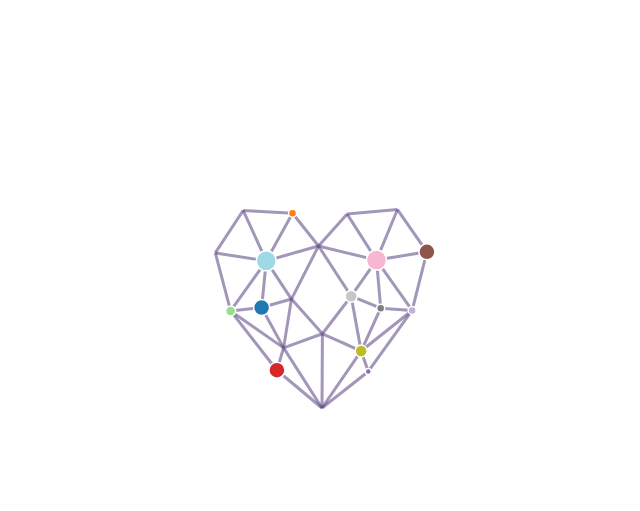
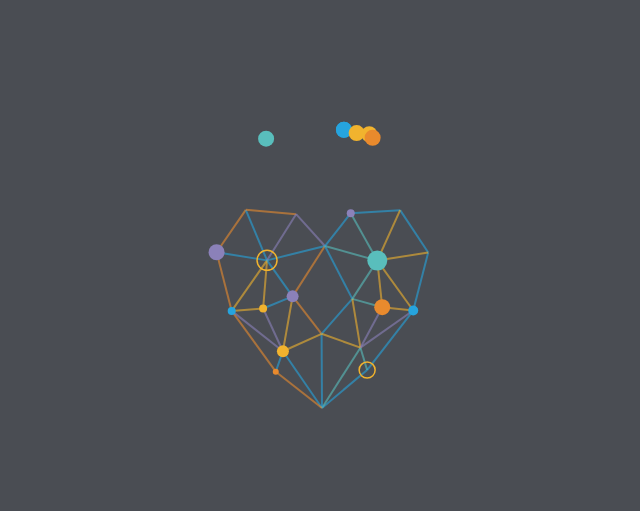
Before and after one commit to RichardCzechowski/d3_looker_heart, a plain HTML site: page index.html in a window 1280 px wide. Shown: the whole page, without its empty margins (166-806 px from the left). Drawn offline with nearby package versions, Linux system fonts and the light colour scheme.

Commit message:
finalize colors

```diff
--- a/index.html
+++ b/index.html
@@ -12,6 +12,10 @@
   stroke-opacity: .6;
 }
 
+body{
+  background-color: #4A4D53;
+}
+
 </style>
 <body>
 <script src="http://d3js.org/d3.v3.min.js"></script>
@@ -19,8 +23,6 @@
 
 var width = 960,
     height = 500;
-
-var color = d3.scale.category20();
 
 var force = d3.layout.force()
     .charge(function(d){
@@ -36,85 +38,92 @@ var svg = d3.select("body").append("svg")
     .attr("width", width)
     .attr("height", height);
 
-var purple = "purple";
-var lOrange = "orange";
-var dOrange = "red";
-var blue = "blue";
-var green = "green";
+var purple = "#8B81B9";
+var lOrange = "#F1B32E";
+var dOrange = "#E98A2D";
+var blue = "#26A4DE";
+var green = "#59BEBC";
 
 var graph = {
   "nodes":[
-    {"name":"Decorator1","group":0, "radius": 0}, // This is a placeholder because I numberd them wrong
+    {"name":"Placeholder1","group":0, "radius": 0}, // This is a placeholder because I numbered them wrong
     {"name":"Info1","group":1, "radius": 0},
-    {"name":"Info2","group":2, "radius": 4, "color": purple},
+    {"name":"Info2","group":2, "radius": 4, "fill": purple},
     {"name":"Info3","group":3, "radius": 0},
     {"name":"Info4","group":4, "radius": 0},
-    {"name":"Info5","group":5, "radius": 5, "color": blue},
-    {"name":"Info6","group":6, "radius": 8, "color": lOrange},
+    {"name":"Info5","group":5, "radius": 5, "fill": blue},
+    {"name":"Info6","group":6, "radius": 8, "stroke": lOrange},
     {"name":"Info7","group":7, "fixed": true, "x": 480, "y": 400, "radius": 0},
-    {"name":"Info8","group":8, "radius": 3, "color": dOrange},
-    {"name":"Info9","group":9, "radius": 4, "color": blue},
-    {"name":"Info10","group":10, "radius": 8, "color": purple},
+    {"name":"Info8","group":8, "radius": 3, "fill": dOrange},
+    {"name":"Info9","group":9, "radius": 4, "fill": blue},
+    {"name":"Info10","group":10, "radius": 8, "fill": purple},
     {"name":"Info11","group":11, "radius": 0},
     {"name":"Info12","group":12, "radius": 0},
-    {"name":"Info13","group":13, "radius": 10, "color": lOrange, "charge": -500},
-    {"name":"Info14","group":14, "radius": 4, "color": lOrange},
-    {"name":"Info15","group":15, "radius": 6, "color": purple, "charge": -1000},
-    {"name":"Info16","group":16, "radius": 6, "color": lOrange},
+    {"name":"Info13","group":13, "radius": 10, "stroke": lOrange, "charge": -500},
+    {"name":"Info14","group":14, "radius": 4, "fill": lOrange},
+    {"name":"Info15","group":15, "radius": 6, "fill": purple, "charge": -1000},
+    {"name":"Info16","group":16, "radius": 6, "fill": lOrange},
     {"name":"Info17","group":17, "radius": 0, "charge": -1000},
     {"name":"Info18","group":18, "radius": 0, "charge": -1000},
-    {"name":"Info19","group":19, "radius": 10, "color": green, "charge": -500},
-    {"name":"Info20","group":20, "radius": 8, "color": dOrange},
-    {"name":"Info21","group":21, "radius": 0}
+    {"name":"Info19","group":19, "radius": 10, "fill": green, "charge": -500},
+    {"name":"Info20","group":20, "radius": 8, "fill": dOrange},
+    {"name":"Info21","group":21, "radius": 0},
+    // The rest of these are random motion nodes
+    {"name":"Ornament1","group":20, "radius": 8, "fill": lOrange, charge: 40},
+    {"name":"Ornament2","group":20, "radius": 8, "fill": blue, charge: -40},
+    {"name":"Ornament3","group":20, "radius": 8, "fill": blue, charge: 40},
+    {"name":"Ornament4","group":20, "radius": 8, "fill": lOrange, charge: -40},
+    {"name":"Ornament5","group":20, "radius": 8, "fill": green, charge: 40},
+    {"name":"Ornament6","group":20, "x": 480, "y": 400, charge: -40, "radius": 8, "fill": dOrange}
   ],
   "links":[
-    {"source":1,"target":12,"value":1,"length":6, "color": purple},
-    {"source":1,"target":13,"value":1,"length":10, "color": blue},
-    {"source":1,"target":15,"value":1,"length":9, "color": dOrange},
-    {"source":1,"target":18,"value":1,"length":8, "color": blue},
-    {"source":1,"target":19,"value":1,"length":9, "color": green},
-    {"source":1,"target":2,"value":1,"length":6, "color": blue},
-    {"source":2,"target":19,"value":1,"length":10, "color": green},
-    {"source":2,"target":3,"value":1,"length":9, "color": blue},
-    {"source":3,"target":4,"value":1,"length":9, "color": blue},
-    {"source":3,"target":19,"value":1,"length":10, "color": lOrange},
-    {"source":4,"target":5,"value":1,"length":10, "color": blue},
-    {"source":4,"target":19,"value":1,"length":10, "color": lOrange},
-    {"source":5,"target":19,"value":1,"length":11, "color": lOrange},
-    {"source":5,"target":20,"value":1,"length":7, "color": lOrange},
-    {"source":5,"target":21,"value":1,"length":11, "color": purple},
-    {"source":5,"target":6,"value":1,"length":12, "color": blue},
-    {"source":6,"target":21,"value":1,"length":3, "color": green},
-    {"source":6,"target":7,"value":1,"length":8, "color": blue},
-    {"source":7,"target":21,"value":1,"length":8, "color": green},
-    {"source":7,"target":16,"value":1,"length":8, "color": blue},
-    {"source":7,"target":17,"value":1,"length":10, "color": blue},
-    {"source":7,"target":8,"value":1,"length":8, "color": dOrange},
-    {"source":8,"target":16,"value":1,"length":3, "color": blue},
-    {"source":8,"target":9,"value":1,"length":12, "color": dOrange},
-    {"source":9,"target":16,"value":1,"length":11, "color": purple},
-    {"source":9,"target":14,"value":1,"length":7, "color": lOrange},
-    {"source":9,"target":13,"value":1,"length":11, "color": lOrange},
-    {"source":9,"target":10,"value":1,"length":10, "color": dOrange},
-    {"source":10,"target":13,"value":1,"length":10, "color": blue},
-    {"source":10,"target":11,"value":1,"length":9, "color": dOrange},
-    {"source":11,"target":13,"value":1,"length":10, "color": blue},
-    {"source":11,"target":12,"value":1,"length":9, "color": dOrange},
-    {"source":12,"target":13,"value":1,"length":10, "color": purple},
-    {"source":13,"target":14,"value":1,"length":7, "color": lOrange},
-    {"source":13,"target":15,"value":1,"length":6, "color": blue},
-    {"source":14,"target":15,"value":1,"length":5, "color": blue},
-    {"source":14,"target":16,"value":1,"length":6, "color": purple},
-    {"source":15,"target":16,"value":1,"length":9, "color": lOrange},
-    {"source":15,"target":17,"value":1,"length":4, "color": dOrange},
-    {"source":16,"target":17,"value":1,"length":6, "color": lOrange},
-    {"source":17,"target":18,"value":1,"length":4, "color": blue},
-    {"source":17,"target":21,"value":1,"length":6, "color": lOrange},
-    {"source":18,"target":19,"value":1,"length":6, "color": green},
-    {"source":18,"target":20,"value":1,"length":5, "color": green},
-    {"source":18,"target":21,"value":1,"length":6, "color": lOrange},
-    {"source":19,"target":20,"value":1,"length":7, "color": lOrange},
-    {"source":20,"target":21,"value":1,"length":6, "color": purple}
+    {"source":1,"target":12,"value":1,"length":6, "stroke": purple},
+    {"source":1,"target":13,"value":1,"length":10, "stroke": blue},
+    {"source":1,"target":15,"value":1,"length":9, "stroke": dOrange},
+    {"source":1,"target":18,"value":1,"length":8, "stroke": blue},
+    {"source":1,"target":19,"value":1,"length":9, "stroke": green},
+    {"source":1,"target":2,"value":1,"length":6, "stroke": blue},
+    {"source":2,"target":19,"value":1,"length":10, "stroke": green},
+    {"source":2,"target":3,"value":1,"length":9, "stroke": blue},
+    {"source":3,"target":4,"value":1,"length":9, "stroke": blue},
+    {"source":3,"target":19,"value":1,"length":10, "stroke": lOrange},
+    {"source":4,"target":5,"value":1,"length":10, "stroke": blue},
+    {"source":4,"target":19,"value":1,"length":10, "stroke": lOrange},
+    {"source":5,"target":19,"value":1,"length":11, "stroke": lOrange},
+    {"source":5,"target":20,"value":1,"length":7, "stroke": lOrange},
+    {"source":5,"target":21,"value":1,"length":11, "stroke": purple},
+    {"source":5,"target":6,"value":1,"length":12, "stroke": blue},
+    {"source":6,"target":21,"value":1,"length":3, "stroke": green},
+    {"source":6,"target":7,"value":1,"length":8, "stroke": blue},
+    {"source":7,"target":21,"value":1,"length":8, "stroke": green},
+    {"source":7,"target":16,"value":1,"length":8, "stroke": blue},
+    {"source":7,"target":17,"value":1,"length":10, "stroke": blue},
+    {"source":7,"target":8,"value":1,"length":8, "stroke": dOrange},
+    {"source":8,"target":16,"value":1,"length":3, "stroke": blue},
+    {"source":8,"target":9,"value":1,"length":12, "stroke": dOrange},
+    {"source":9,"target":16,"value":1,"length":11, "stroke": purple},
+    {"source":9,"target":14,"value":1,"length":7, "stroke": lOrange},
+    {"source":9,"target":13,"value":1,"length":11, "stroke": lOrange},
+    {"source":9,"target":10,"value":1,"length":10, "stroke": dOrange},
+    {"source":10,"target":13,"value":1,"length":10, "stroke": blue},
+    {"source":10,"target":11,"value":1,"length":9, "stroke": dOrange},
+    {"source":11,"target":13,"value":1,"length":10, "stroke": blue},
+    {"source":11,"target":12,"value":1,"length":9, "stroke": dOrange},
+    {"source":12,"target":13,"value":1,"length":10, "stroke": purple},
+    {"source":13,"target":14,"value":1,"length":7, "stroke": lOrange},
+    {"source":13,"target":15,"value":1,"length":6, "stroke": blue},
+    {"source":14,"target":15,"value":1,"length":5, "stroke": blue},
+    {"source":14,"target":16,"value":1,"length":6, "stroke": purple},
+    {"source":15,"target":16,"value":1,"length":9, "stroke": lOrange},
+    {"source":15,"target":17,"value":1,"length":4, "stroke": dOrange},
+    {"source":16,"target":17,"value":1,"length":6, "stroke": lOrange},
+    {"source":17,"target":18,"value":1,"length":4, "stroke": blue},
+    {"source":17,"target":21,"value":1,"length":6, "stroke": lOrange},
+    {"source":18,"target":19,"value":1,"length":6, "stroke": green},
+    {"source":18,"target":20,"value":1,"length":5, "stroke": green},
+    {"source":18,"target":21,"value":1,"length":6, "stroke": lOrange},
+    {"source":19,"target":20,"value":1,"length":7, "stroke": lOrange},
+    {"source":20,"target":21,"value":1,"length":6, "stroke": purple}
   ]
 };
 
@@ -147,7 +156,8 @@ var graph = {
       .enter().append("circle")
       .attr("class", "node")
       .attr("r", function(d) { return d.radius; })
-      .style("fill", function(d) { return color(d.group); })
+      .style("fill", function(d) { return d.fill || "transparent"; })
+      .style("stroke", function(d) { return d.stroke || "transparent"; })
       .call(force.drag);
 
   node.append("title")
@@ -158,8 +168,8 @@ var graph = {
         .attr("y1", function(d) { return d.source.y; })
         .attr("x2", function(d) { return d.target.x; })
         .attr("y2", function(d) { return d.target.y; })
-        .style("stroke-width", "3px")
-        .style("stroke", "#64518A");
+        .style("stroke-width", "2px")
+        .style("stroke", function(d) { return d.stroke; })
 
     node.attr("cx", function(d) { return d.x; })
         .attr("cy", function(d) { return d.y; });
```
